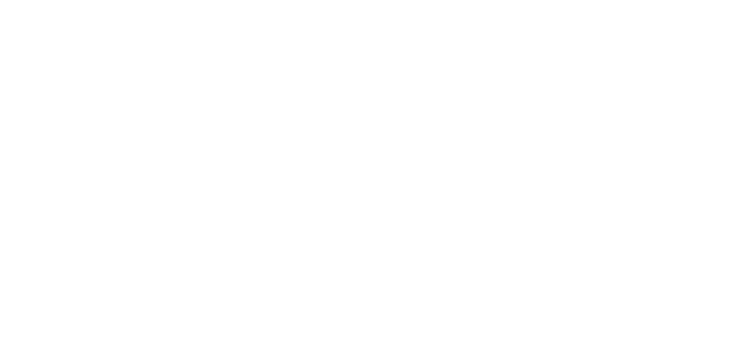
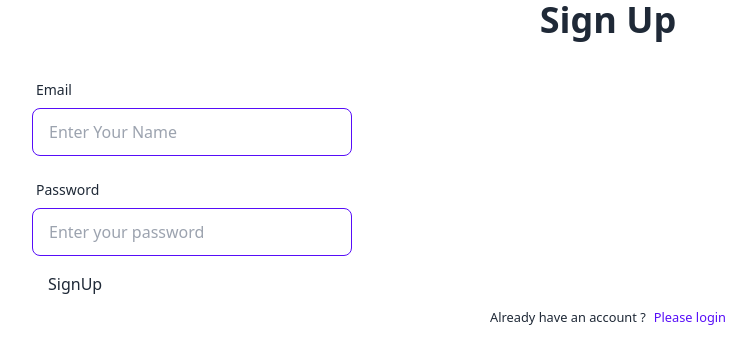
Before and after one commit to shohidul-jaman-anik/motherCareSoftTestFrontEnd, a Next.js app: page /auth/register in a window 1280 px wide. Shown: the top 364 px of the page, without its empty margins (32-788 px from the left). Built offline with nearby package versions, Linux system fonts and the light colour scheme.

Commit message:
login register ui create done

```diff
--- a/package.json
+++ b/package.json
@@ -16,6 +16,7 @@
     "postcss": "8.4.27",
     "react": "18.2.0",
     "react-dom": "18.2.0",
+    "react-hook-form": "^7.45.4",
     "tailwindcss": "3.3.3"
   },
   "devDependencies": {
--- a/src/pages/auth/login.js
+++ b/src/pages/auth/login.js
@@ -1,9 +1,89 @@
-import React from 'react';
+/* eslint-disable react-hooks/rules-of-hooks */
+import Link from 'next/link';
+import { useForm } from 'react-hook-form';
 
 const login = () => {
+    const { register, formState: { errors }, handleSubmit } = useForm();
+
+    // const navigate = useNavigate()
+
+    const onSubmit = (data) => {
+        console.log(data)
+    };
     return (
         <div>
+            <div className='loginContainer'>
 
+                <div>
+                    {/* <img className='login-img ' src={loginImg} alt="" /> */}
+                </div>
+                <form onSubmit={handleSubmit(onSubmit)} >
+                    <h2 className="text-center text-4xl font-bold">Login</h2>
+
+                    <div className="lg:ml-16 form-control border-0">
+                        <label className="label">
+                            <span className="label-text">Email</span>
+                        </label>
+                        <input
+                            type="email"
+                            placeholder="Enter Your Name"
+                            className="input input-bordered input-primary w-full max-w-xs "
+                            // {...register("firstName", { required: true })}
+                            {...register("username", {
+                                required: {
+                                    value: true,
+                                    message: "Name is required"
+                                },
+
+                            })}
+                        />
+                        <label className="label">
+                            {errors.name?.type === 'required' && <span className="label-text-alt text-red-500">{errors.name.message}</span>}
+
+
+                        </label>
+                    </div>
+
+
+                    <div className="lg:ml-16 form-control  border-0">
+                        <label className="label">
+                            <span className="label-text">Password</span>
+                        </label>
+                        <input
+                            type="password"
+                            placeholder="Enter your password"
+                            className="input input-bordered input-primary w-full max-w-xs"
+                            // {...register("firstName", { required: true })}
+                            {...register("password", {
+                                required: {
+                                    value: true,
+                                    message: "Password is required"
+                                },
+                                minLength: {
+                                    value: 6,
+                                    message: 'Must be 6 characters or longer'
+                                }
+                            })}
+                        />
+                        <label className="label">
+                            {errors.password?.type === 'required' && <span className="label-text-alt text-red-500">{errors.password.message}</span>}
+                            {errors.password?.type === 'minLength' && <span className="label-text-alt text-red-500">{errors.password.message}</span>}
+
+                        </label>
+
+                    </div>
+
+                    <input type="submit" className='lg:ml-20 ml-3 form-button text-white ' value="Login" />
+                    <p className='text-center mt-2'><small>
+                        New To Mother Care ?
+                        <Link className='text-primary ml-2'
+                            href='/auth/register'>Create New Account
+                        </Link></small>
+                    </p>
+
+                </form>
+
+            </div>
         </div>
     );
 };
--- a/src/pages/auth/register.js
+++ b/src/pages/auth/register.js
@@ -1,8 +1,86 @@
-import React from 'react';
+/* eslint-disable react-hooks/rules-of-hooks */
+import Link from 'next/link';
+import { useForm } from 'react-hook-form';
 
 const register = () => {
+    const { register, formState: { errors }, handleSubmit } = useForm();
+
+    // const navigate = useNavigate()
+
+    const onSubmit = async data => {
+        console.log(data)
+    }
     return (
-        <div>
+        <div className='loginContainer'>
+
+            <div>
+                {/* <img className='login-img ' src={SignUpImg} alt="" /> */}
+            </div>
+            <form onSubmit={handleSubmit(onSubmit)} >
+                <h2 className="text-center text-4xl font-bold mb-8">Sign Up</h2>
+                <div className="lg:ml-16 form-control border-0">
+                    <label className="label">
+                        <span className="label-text">Email</span>
+                    </label>
+                    <input
+                        type="email"
+                        placeholder="Enter Your Name"
+                        className="input input-bordered input-primary w-full max-w-xs "
+                        // {...register("firstName", { required: true })}
+                        {...register("username", {
+                            required: {
+                                value: true,
+                                message: "Name is required"
+                            },
+
+                        })}
+                    />
+                    <label className="label">
+                        {errors.name?.type === 'required' && <span className="label-text-alt text-red-500">{errors.name.message}</span>}
+
+
+                    </label>
+                </div>
+
+                <div className="lg:ml-16 form-control  border-0">
+                    <label className="label">
+                        <span className="label-text">Password</span>
+                    </label>
+                    <input
+                        type="password"
+                        placeholder="Enter your password"
+                        className="input input-bordered input-primary w-full max-w-xs"
+                        // {...register("firstName", { required: true })}
+                        {...register("password", {
+                            required: {
+                                value: true,
+                                message: "Password is required"
+                            },
+                            minLength: {
+                                value: 6,
+                                message: 'Must be 6 characters or longer'
+                            }
+                        })}
+                    />
+                    <label className="label">
+                        {errors.password?.type === 'required' && <span className="label-text-alt text-red-500">{errors.password.message}</span>}
+                        {errors.password?.type === 'minLength' && <span className="label-text-alt text-red-500">{errors.password.message}</span>}
+
+                    </label>
+
+                </div>
+
+                <input type="submit" className='lg:ml-20 form-button ml-3' value="SignUp" />
+
+                <p className='text-center mt-2'><small>
+                    Already have an account ?
+                    <Link className='text-primary ml-2'
+                        href='/auth/login'>Please login
+                    </Link></small>
+                </p>
+
+
+            </form>
 
         </div>
     );
```
Also changed, not shown: 1 other file (tests, documents, lock files or other folders).
